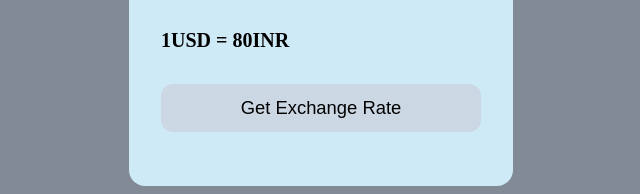
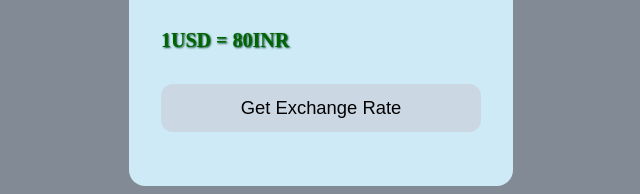
Before and after one commit to NasirKhan21/Currency-Converter, a plain HTML site: page index.html in a window 1280 px wide. Shown: the part 426-620 px from the top of the page, 319-959 px from the left. Drawn offline with Linux system fonts and the light colour scheme; no server answers.

Commit message:
Adding Text shadow

```diff
--- a/styles.css
+++ b/styles.css
@@ -18,7 +18,7 @@ body{
     padding: 2rem;
     border-radius: 1rem;
 }
-
+/* #CEEAF7 */
 form{
     margin : 2rem 0 1rem 0;
 }
@@ -67,6 +67,10 @@ form input{
 .msg {
     margin: 2rem 0 2rem 0;
     font-size: 1.25rem;
+    color:darkgreen;
+    text-shadow: 1px 1px 2px rgba(0, 70, 37, 1);
+
+
 }
 
 form button {
```
